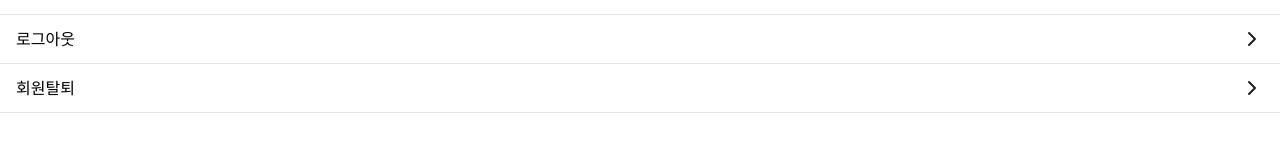
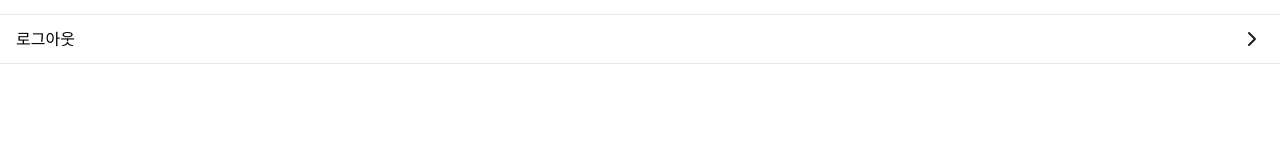
Before and after one commit to seank021/share-calendar-fe, a React (Vite) app: page /setting in a window 1280 px wide. Shown: the part 136-299 px from the top of the page. Built offline with nearby package versions, Linux system fonts and the light colour scheme.

Commit message:
feat: unable signout

```diff
--- a/src/pages/profile/setting.jsx
+++ b/src/pages/profile/setting.jsx
@@ -47,10 +47,10 @@ const Setting = ({ setIsLoggedIn }) => {
                 <img src="/icons/chevron-right.svg" alt="로그아웃" className="w-6 h-6" />
             </div>
             {/* 회원탈퇴 */}
-            <div className="flex items-center justify-between px-4 py-3 border-b" onClick={handleWithdrawal}>
+            {/* <div className="flex items-center justify-between px-4 py-3 border-b" onClick={handleWithdrawal}>
                 <p className="text-md">회원탈퇴</p>
                 <img src="/icons/chevron-right.svg" alt="회원탈퇴" className="w-6 h-6" />
-            </div>
+            </div> */}
         </div>
     );
 };
```
